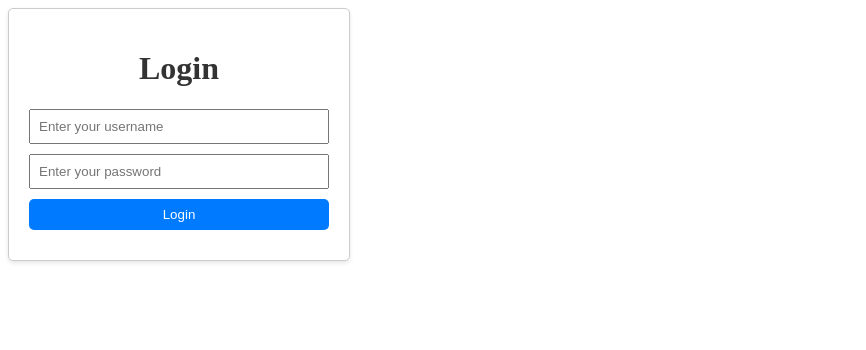
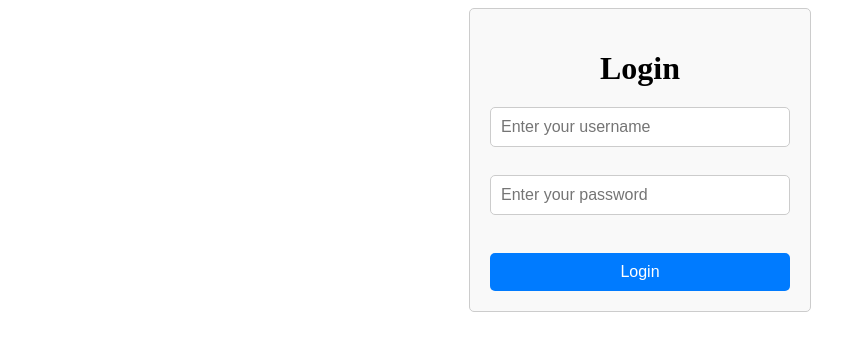
Before and after one commit to mali053/Angular_jobs_project, an Angular app: page /login in a window 1280 px wide. Shown: the top 350 px of the page, without its empty margins (0-866 px from the left). Built offline with nearby package versions, Linux system fonts and the light colour scheme.

Commit message:
add directives

```diff
--- a/src/app/app.module.ts
+++ b/src/app/app.module.ts
@@ -15,6 +15,8 @@ import { JobsComponent } from './components/jobs/jobs.component';
 import { CommonModule } from '@angular/common';
 import { FilterComponent } from './components/filter/filter.component';
 import { JobPageComponent } from './components/job-page/job-page.component';
+import { RedColorDirective } from './directives/red-color.directive';
+import { BackgroundDirective } from './directives/background.directive';
 
 @NgModule({
   declarations: [
@@ -25,6 +27,8 @@ import { JobPageComponent } from './components/job-page/job-page.component';
     JobsComponent,
     FilterComponent,
     JobPageComponent,
+    RedColorDirective,
+    BackgroundDirective,
 
   ],
   imports: [
--- a/src/app/components/job/job.component.html
+++ b/src/app/components/job/job.component.html
@@ -12,10 +12,10 @@
     <span class="job-details-label">Area:</span> {{ jobData!.area }}
   </div>
   <div *ngIf="!showDetails" class="show-details-button">
-    <button (click)="showDetails = true">Show details</button>
+    <button appBackground (click)="showDetails = true">Show details</button>
   </div>
   <div *ngIf="showDetails" class="hide-details-button">
-    <button (click)="showDetails = false">Hide details</button>
+    <button appBackground (click)="showDetails = false">Hide details</button>
     <div class="job-details-item">
       <span class="job-details-label">Requirements:</span> {{ jobData!.requirements }}
     </div>
@@ -24,4 +24,4 @@
     </div>
   </div>
 </div>
-<button type="button" class="send-cv-button" (click)="addCV()">Send CV</button>
+<button appBackground type="button" class="send-cv-button" (click)="addCV()">Send CV</button>
--- a/src/app/components/job/job.component.scss
+++ b/src/app/components/job/job.component.scss
@@ -40,13 +40,6 @@
   background-color: #34c759;
 }
 
-/* Hover effect for buttons */
-.show-details-button button:hover,
-.hide-details-button button:hover,
-.send-cv-button:hover {
-  background-color: #2a61db;
-}
-
 /* Hide class for hiding elements */
 .hide {
   display: none;
--- a/src/app/components/login/login.component.html
+++ b/src/app/components/login/login.component.html
@@ -4,7 +4,7 @@
         <input type="text" placeholder="Enter your username" name="username" [(ngModel)]="username" required><br>
         <input type="password" placeholder="Enter your password" name="password" [(ngModel)]="password" required pattern="^\S{8,}$"><br>
         <div *ngIf="loginForm.controls['password'] && !loginForm.controls['password'].valid && loginForm.controls['password'].touched">
-            <span style="color: red;">Password must be at least 8 characters long and not contain spaces.</span>
+            <span appRedColor>Password must be at least 8 characters long and not contain spaces.</span>
         </div>
         <input type="submit" value="Login" [disabled]="!loginForm.valid">
     </form>
--- a/src/app/components/login/login.component.scss
+++ b/src/app/components/login/login.component.scss
@@ -1,49 +1,48 @@
-/* Styles for the user login form */
-body {
-    margin: 0;
-    padding: 0;
-    height: 100vh;
-    display: flex;
-    justify-content: center;
-    align-items: center;
-    background-color: #f0f0f0;
-}
-
 .login-container {
     width: 300px;
+    margin: auto;
     padding: 20px;
     border: 1px solid #ccc;
     border-radius: 5px;
-    background-color: #fff;
-    box-shadow: 0 2px 4px rgba(0, 0, 0, 0.1);
+    background-color: #f9f9f9;
 }
 
-h1 {
+.login-container h1 {
     text-align: center;
-    color: #333;
+    margin-bottom: 20px;
 }
 
-form {
-    margin-top: 20px;
+.login-container form {
+    display: flex;
+    flex-direction: column;
 }
 
-input[type="text"],
-input[type="password"],
-input[type="submit"] {
-    width: 100%;
-    padding: 8px;
+.login-container input[type="text"],
+.login-container input[type="password"] {
+    padding: 10px;
     margin-bottom: 10px;
-    box-sizing: border-box;
+    border: 1px solid #ccc;
+    border-radius: 5px;
+    font-size: 16px;
 }
 
-input[type="submit"] {
+.login-container input[type="submit"] {
+    padding: 10px 20px;
+    margin-top: 10px;
+    border: none;
+    border-radius: 5px;
     background-color: #007bff;
     color: #fff;
-    border: none;
-    border-radius: 5px;
+    font-size: 16px;
     cursor: pointer;
 }
 
-input[type="submit"]:hover {
+.login-container input[type="submit"]:hover {
     background-color: #0056b3;
 }
+
+.error-message {
+    color: red;
+    margin-top: 5px;
+    font-size: 14px;
+}
--- /dev/null
+++ b/src/app/directives/background.directive.ts
@@ -0,0 +1,17 @@
+import { Directive, ElementRef, Host, HostListener, HostBinding } from '@angular/core';
+
+@Directive({
+  selector: '[appBackground]'
+})
+export class BackgroundDirective {
+  @HostBinding('style.backgroundColor') backgroundColor: string | undefined;
+
+  @HostListener('mouseenter') onMouseEnter() {
+    this.backgroundColor = '#4287f5';
+  }
+
+  @HostListener('mouseleave') onMouseLeave() {
+    this.backgroundColor = '#34c759';
+  }
+
+}
--- /dev/null
+++ b/src/app/directives/red-color.directive.ts
@@ -0,0 +1,11 @@
+import { Directive, ElementRef } from '@angular/core';
+
+@Directive({
+  selector: '[appRedColor]'
+})
+export class RedColorDirective {
+
+  constructor(el:ElementRef) {
+    el.nativeElement.style.color='red'
+   }
+}
```
